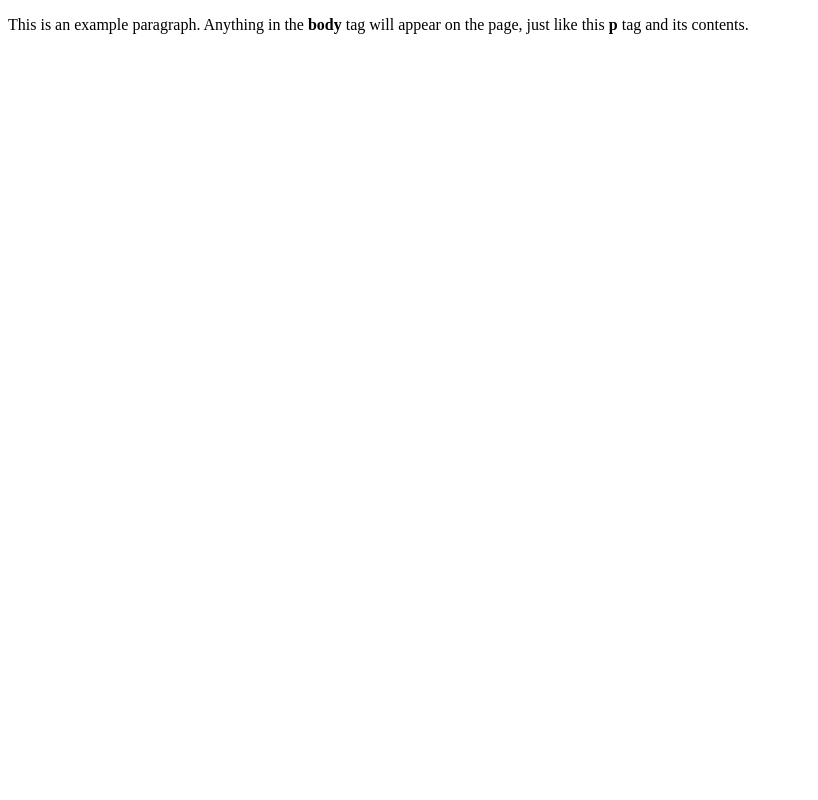
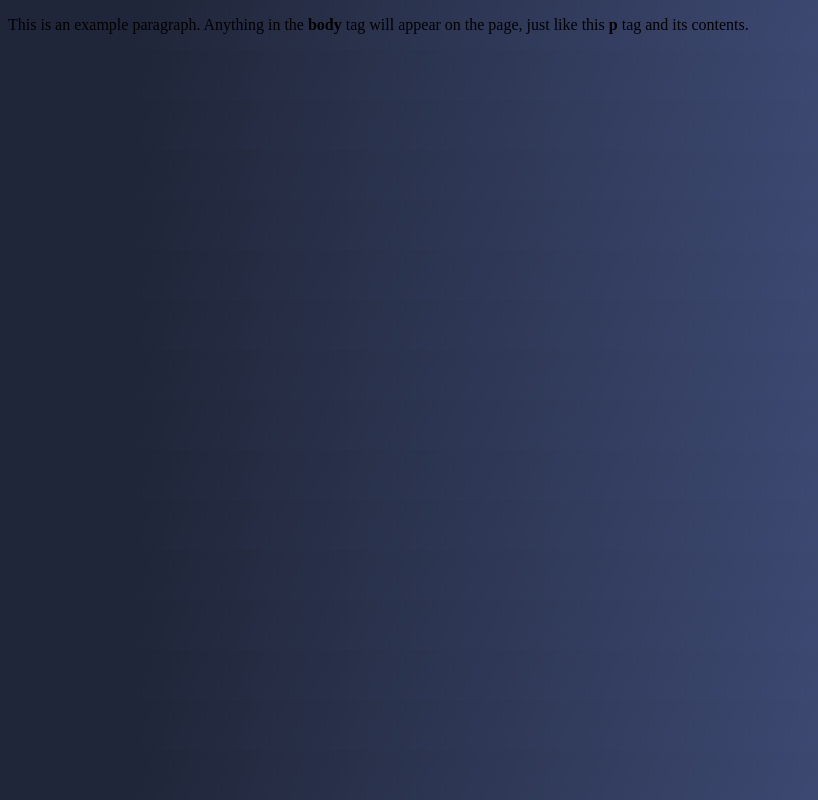
Before and after one commit to ivan-degtiarenko/reimagined-goggles, a plain HTML site: page index.html in a window 1280 px wide. Shown: the whole page, without its empty margins (0-818 px from the left). Drawn offline with Linux system fonts and the light colour scheme.

Commit message:
Create CSS style file

```diff
--- /dev/null
+++ b/css/main.css
@@ -0,0 +1,3 @@
+body {
+    background: linear-gradient(112.1deg, rgb(32, 38, 57) 11.4%, rgb(63, 76, 119) 70.2%);
+}
--- a/index.html
+++ b/index.html
@@ -1,6 +1,7 @@
 <!doctype html>
 <html>
 <head>
+    <link rel="stylesheet" type="text/css" href="css/main.css">
     <title>This is the title of the webpage!</title>
 </head>
 <body>
```
